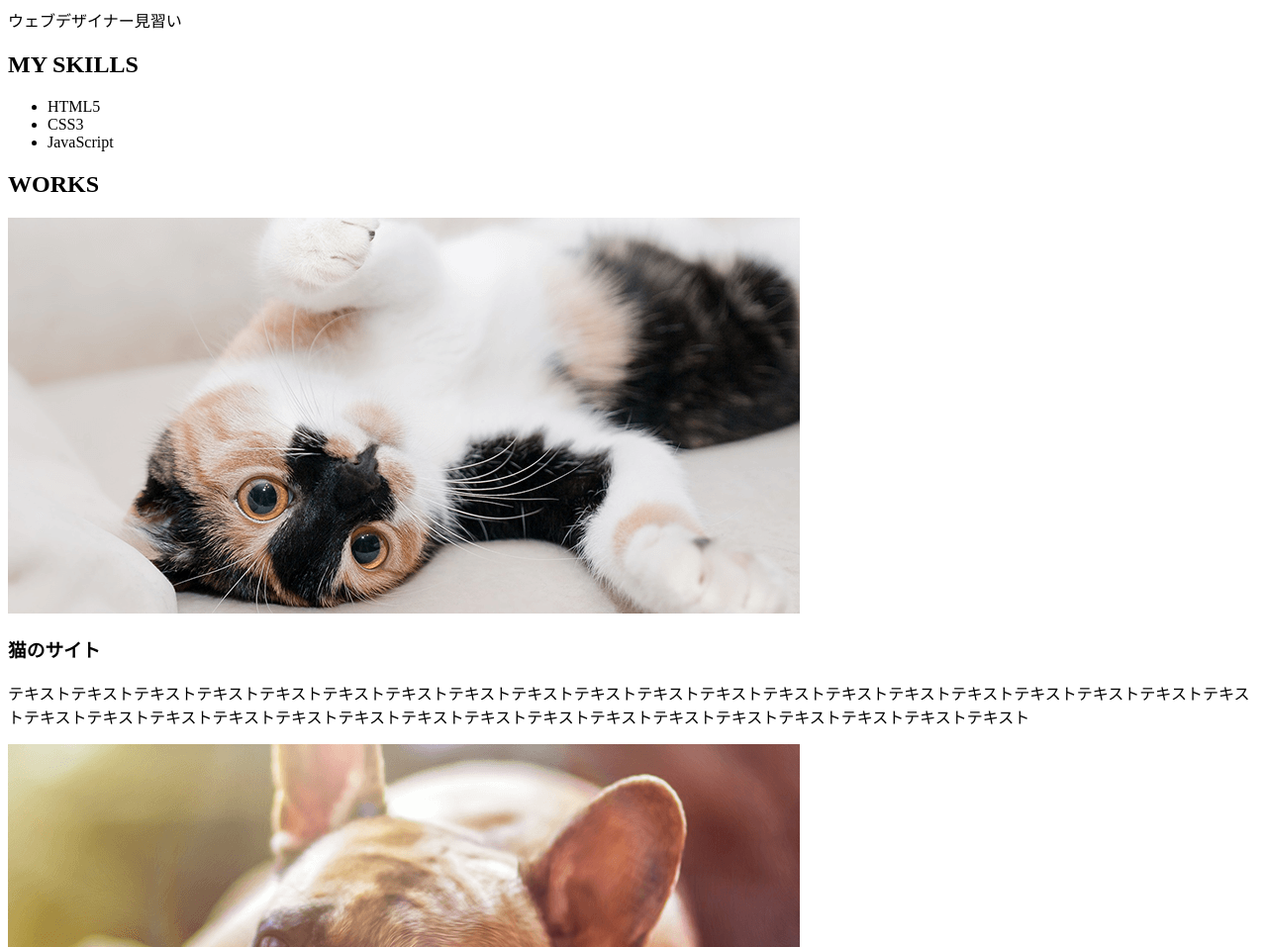
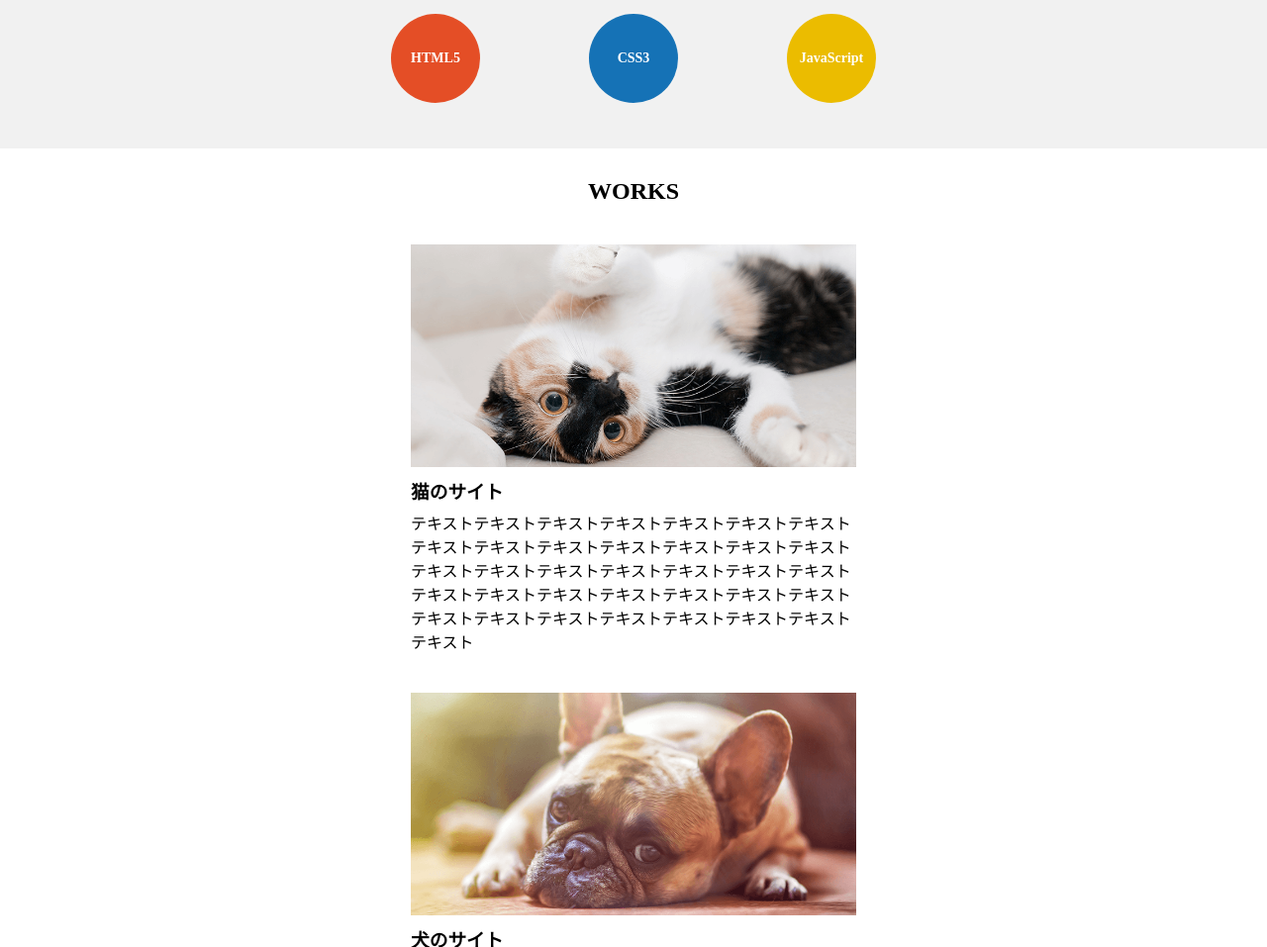
Before and after one commit to KazumaProject/web_basic_portfolio, a plain HTML site: page index.html in a window 1280 px wide. Shown: the part 333-1290 px from the top of the page at 99% size. Drawn offline with Linux system fonts and the light colour scheme.

Commit message:
set up css and favicon icon

```diff
--- a/css/style.css
+++ b/css/style.css
@@ -0,0 +1,95 @@
+@charset "UTF-8";
+/* common */
+body {
+  margin: 0;
+}
+
+img {
+  vertical-align: bottom;
+}
+
+h1, h2, h3, p {
+  margin: 0;
+}
+
+.wrapper {
+  max-width: 600px;
+  margin: 0 auto;
+  padding: 30px 4%;
+}
+/* header */
+header {
+  text-align: center;
+}
+
+.photo {
+  width: 120px;
+  height: 120px;
+  border-radius: 50%;
+  margin-bottom: 10px;
+}
+
+/* main */
+h2 {
+  text-align: center;
+}
+
+.myskills {
+  background-color: #f1f1f1;
+}
+.myskills ul {
+  margin-top: 30px;
+  list-style: none;
+  padding: 0;
+  display: flex;
+  justify-content: space-around;
+}
+
+.skill_html5 {
+  background-color: #e44e26;
+}
+
+.skill_css3 {
+  background-color: #1572b6;
+}
+
+.skill_javascript {
+  background-color: #ebbc00;
+}
+
+.myskills ul li {
+  width: 90px;
+  height: 90px;
+  border-radius: 50%;
+  display: flex;
+  justify-content: center;
+  align-items: center;
+  color: #ffffff;
+  font-size: 14px;
+  font-weight: bold;
+}
+
+.works_box {
+  max-width: 450px;
+  margin: 40px auto;
+}
+
+.works_image {
+  width: 100%;
+  height: auto;
+}
+
+.works_box h3 {
+  margin-top: 10px;
+}
+
+.works_box p {
+  margin-top: 7px;
+}
+
+/* footer */
+footer {
+  background-color: #000000;
+  color: #ffffff;
+  text-align: center;
+}
--- a/index.html
+++ b/index.html
@@ -7,42 +7,42 @@
   <title>山田にゃん太のポートフォリオサイト</title>
   <meta name="description" content="山田にゃん太のポートフォリオサイト">
   <link rel="stylesheet" href="css/style.css">
+  <link rel="icon" href="images/favicon.ico">
 </head>
 <body>
-  <head>
-    <header>
-      <img src="images/photo.png" alt="写真アイコン">
+  <header class="wrapper">
+    <img class="photo" src="images/photo.png" alt="写真アイコン">
     <h1>山田にゃん太</h1>
     <p>ウェブデザイナー見習い</p>
   </header>
   <main>
-      <section>
-        <div>
+    <section class="myskills">
+      <div class="wrapper">
         <h2>MY SKILLS</h2>
         <ul>
-            <li>HTML5</li>
-            <li>CSS3</li>
-            <li>JavaScript</li>
+          <li class="skill_html5">HTML5</li>
+          <li class="skill_css3">CSS3</li>
+          <li class="skill_javascript">JavaScript</li>
         </ul>
       </div>
     </section>
 
-      <section>
+    <section class="wrapper">
       <h2>WORKS</h2>
-        <div>
-          <img src="images/cat.png" alt="猫のサイト">
+      <div class="works_box">
+        <img class="works_image" src="images/cat.png" alt="猫のサイト">
         <h3>猫のサイト</h3>
         <p>テキストテキストテキストテキストテキストテキストテキストテキストテキストテキストテキストテキストテキストテキストテキストテキストテキストテキストテキストテキストテキストテキストテキストテキストテキストテキストテキストテキストテキストテキストテキストテキストテキストテキストテキストテキスト</p>
       </div>
 
-        <div>
-          <img src="images/dog.png" alt="犬のサイト">
+      <div class="works_box">
+        <img class="works_image" src="images/dog.png" alt="犬のサイト">
         <h3>犬のサイト</h3>
         <p>テキストテキストテキストテキストテキストテキストテキストテキストテキストテキストテキストテキストテキストテキストテキストテキストテキストテキストテキストテキストテキストテキストテキストテキストテキストテキストテキストテキストテキストテキストテキストテキストテキストテキストテキストテキスト</p>
       </div>
 
-        <div>
-          <img src="images/turtle.png" alt="亀のサイト">
+      <div class="works_box">
+        <img class="works_image" src="images/turtle.png" alt="亀のサイト">
         <h3>亀のサイト</h3>
         <p>テキストテキストテキストテキストテキストテキストテキストテキストテキストテキストテキストテキストテキストテキストテキストテキストテキストテキストテキストテキストテキストテキストテキストテキストテキストテキストテキストテキストテキストテキストテキストテキストテキストテキストテキストテキスト</p>
       </div>
@@ -50,10 +50,9 @@
   </main>
 
   <footer>
-      <div>
+    <div class="wrapper">
       <p><small>&copy; 2021 proglus.jp</small></p>
     </div>
   </footer>
-  </head>
 </body>
 </html>
```
Lines whose indentation alone changed are shown as unchanged.
